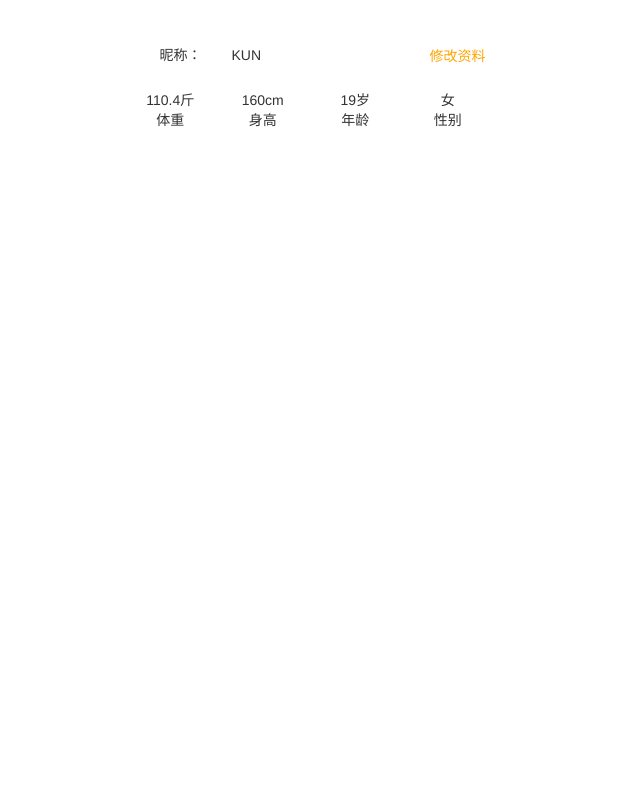
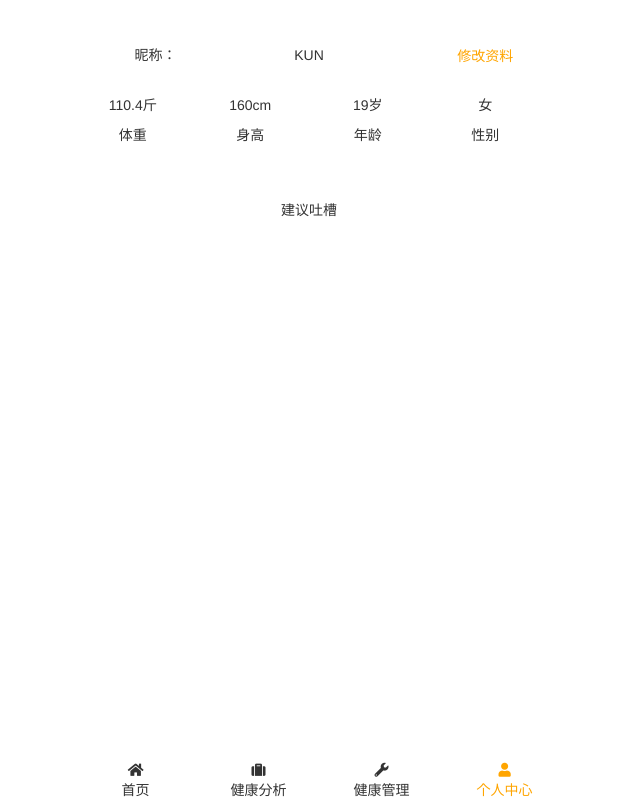
Before and after one commit to zxy0717/zxy0717.github.com, a PHP site: the page made by 形体管理/html/个人中心.html in a window 1280 px wide. Shown: the whole page, without its empty margins (331-971 px from the left). Run offline with PHP 8.4, Linux system fonts and the light colour scheme; some libraries are stand-ins or nearby versions.

Commit message:
Add files via upload

```diff
--- a/形体管理/css/个人中心.css
+++ b/形体管理/css/个人中心.css
@@ -8,8 +8,9 @@
 
 .container{
 /*	background-color: rgb(245,245,245);*/
-	max-width: 400px;
+	max-width: 500px;
 	margin-top: 20px;
+	text-align: center;
 }
 
 .name{
@@ -23,6 +24,8 @@
 	text-align: right;
 }
 
+
+
 .btn{
 	color: orange;
 	background-color: #fff;
@@ -33,5 +36,20 @@
 }
 
 .information{
+	line-height: 30px;
 	text-align: center;
 }
+
+.advice{
+	text-align: center;
+	line-height: 50px;
+}
+
+.fa-smile{
+	color: orange;
+}
+
+.bottom{
+	position: fixed;
+	bottom: 0px;
+}
--- a/形体管理/html/个人中心.html
+++ b/形体管理/html/个人中心.html
@@ -35,7 +35,30 @@
 				<div class="col-xs-3">性别</div>
 			</div>
 			<div class="advice">
-
+				<div class="col-xs-12">
+					<i class="fa fa-ssmile"></i>
+				</div>
+			</div>
+			<div class="text">
+				<div class="col-xs-12">建议吐槽</div>
+			</div>
+			<div class="bottom" id="bottom_icon">
+				<div class="col-xs-3">
+					<i class="fa fa-home"></i>
+				</div>
+				<div class="col-xs-3">
+					<i class="fa fa-suitcase"></i>
+				</div>
+				<div class="col-xs-3">
+					<i class="fa fa-wrench"></i>
+				</div>
+				<div class="col-xs-3">
+					<i class="fa fa-user" style="color: orange"></i>
+				</div>
+				<div class="col-xs-3">首页</div>
+				<div class="col-xs-3">健康分析</div>
+				<div class="col-xs-3">健康管理</div>
+				<div class="col-xs-3" style="color: orange">个人中心</div>
 			</div>
 		</div>
 	</body>
--- a/形体管理/html/健康分析.html
+++ b/形体管理/html/健康分析.html
@@ -30,7 +30,7 @@
 					<div class="col-xs-3"></div>
 					<div class="col-xs-6">您的--<span style="color: orange">BMI 21.6</span>正常</div>
 					<div class="col-xs-3">
-						<i class="fa fa-question-circle"></i>
+						<i class="fa fa-question-circle" style="color: orange"></i>
 					</div>
 				</div>
 				<div class="introduction">BMI:身体质量指数（BMI）是目前国际上常量的衡量人体胖瘦程度以及是否是否健康的一个标准</div>
@@ -62,7 +62,7 @@
 					<i class="fa fa-home"></i>
 				</div>
 				<div class="col-xs-3">
-					<i class="fa fa-suitcase"></i>
+					<i class="fa fa-suitcase" style="color: orange"></i>
 				</div>
 				<div class="col-xs-3">
 					<i class="fa fa-wrench"></i>
@@ -71,7 +71,7 @@
 					<i class="fa fa-user"></i>
 				</div>
 				<div class="col-xs-3">首页</div>
-				<div class="col-xs-3">健康分析</div>
+				<div class="col-xs-3" style="color: orange">健康分析</div>
 				<div class="col-xs-3">健康管理</div>
 				<div class="col-xs-3">个人中心</div>
 
```
